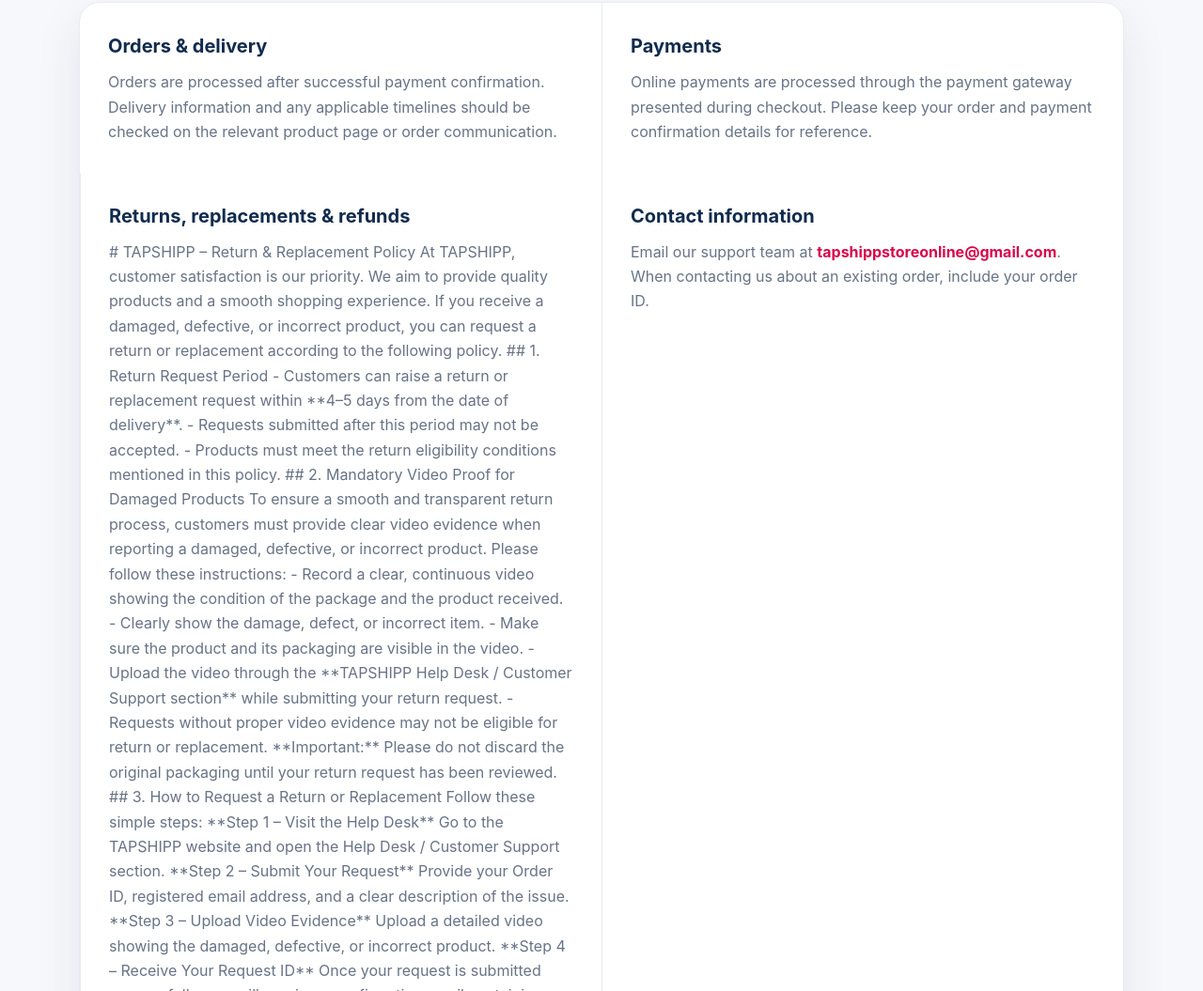
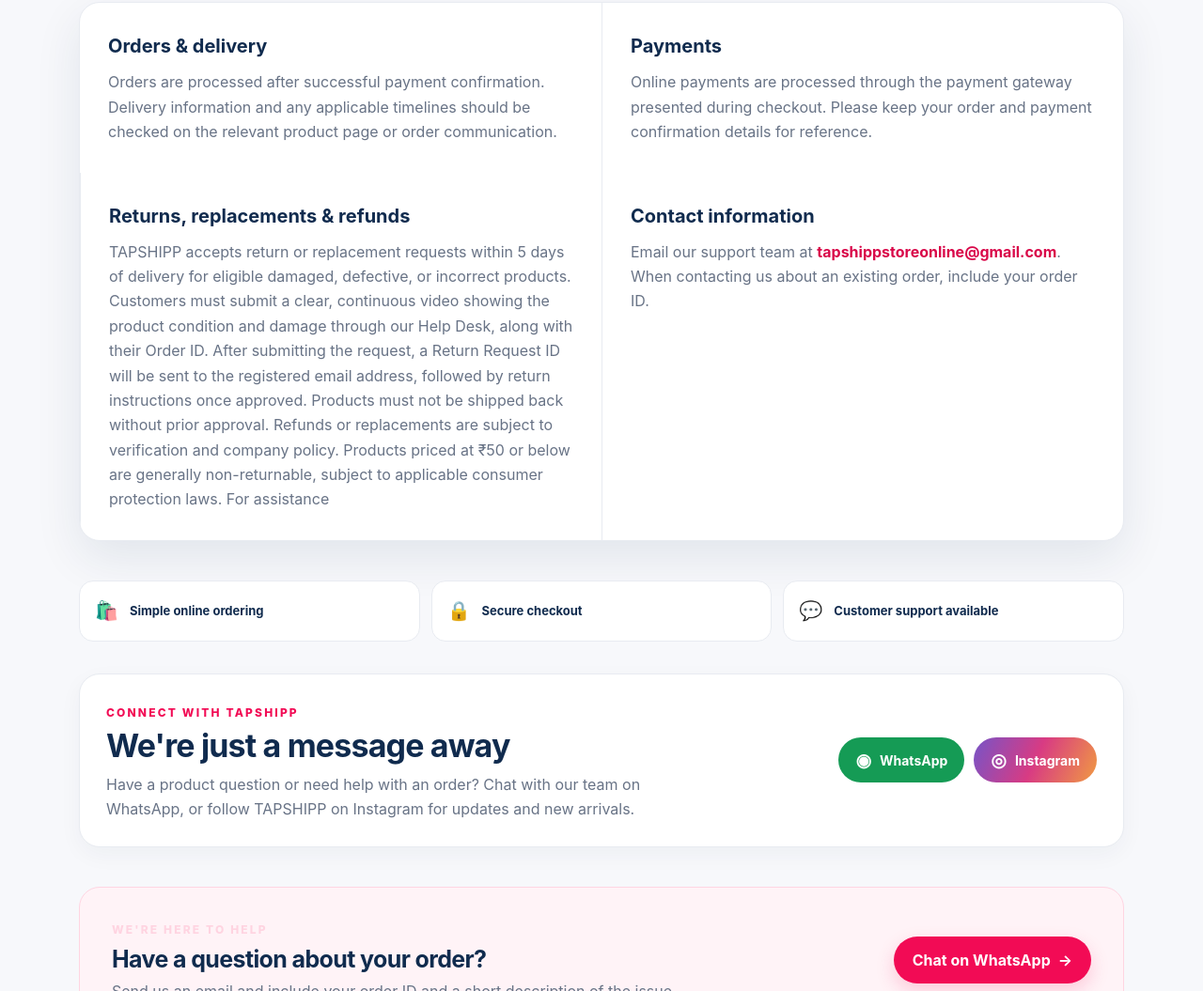
Before and after one commit to tapshippstoreonline-oss/tapshipp, a plain HTML site: page store-information.html in a window 1280 px wide. Shown: the part 1175-2230 px from the top of the page at 94% size. Drawn offline with Linux system fonts and the light colour scheme.

Commit message:
Update store-information.html

```diff
--- a/store-information.html
+++ b/store-information.html
@@ -274,84 +274,7 @@
         </div>
         <div class="info-block">
           <h3>Returns, replacements & refunds</h3>
-          <p># TAPSHIPP – Return & Replacement Policy
-
-At TAPSHIPP, customer satisfaction is our priority. We aim to provide quality products and a smooth shopping experience. If you receive a damaged, defective, or incorrect product, you can request a return or replacement according to the following policy.
-
-## 1. Return Request Period
-- Customers can raise a return or replacement request within **4–5 days from the date of delivery**.
-- Requests submitted after this period may not be accepted.
-- Products must meet the return eligibility conditions mentioned in this policy.
-
-## 2. Mandatory Video Proof for Damaged Products
-To ensure a smooth and transparent return process, customers must provide clear video evidence when reporting a damaged, defective, or incorrect product.
-
-Please follow these instructions:
-- Record a clear, continuous video showing the condition of the package and the product received.
-- Clearly show the damage, defect, or incorrect item.
-- Make sure the product and its packaging are visible in the video.
-- Upload the video through the **TAPSHIPP Help Desk / Customer Support section** while submitting your return request.
-- Requests without proper video evidence may not be eligible for return or replacement.
-
-**Important:** Please do not discard the original packaging until your return request has been reviewed.
-
-## 3. How to Request a Return or Replacement
-
-Follow these simple steps:
-
-**Step 1 – Visit the Help Desk**
-
-Go to the TAPSHIPP website and open the Help Desk / Customer Support section.
-
-**Step 2 – Submit Your Request**
-
-Provide your Order ID, registered email address, and a clear description of the issue.
-
-**Step 3 – Upload Video Evidence**
-
-Upload a detailed video showing the damaged, defective, or incorrect product.
-
-**Step 4 – Receive Your Request ID**
-
-Once your request is submitted successfully, you will receive a confirmation email containing your Return Request ID.
-
-**Step 5 – Wait for Return Instructions**
-
-Our customer support team will review your request. Once approved, you will receive an email with the return instructions and details on how to send the product back.
-
-**Step 6 – Return the Product**
-
-Follow the instructions provided in the approval email. Do not ship the product back before receiving confirmation and return instructions from TAPSHIPP.
-
-## 4. Return Eligibility Conditions
-A product may be eligible for return or replacement if:
-- It arrives damaged or defective.
-- You receive an incorrect product.
-- The return request is submitted within the permitted 4–5-day period.
-- The required video evidence is submitted through the Help Desk.
-- The product meets the applicable return conditions.
-
-## 5. Refund & Replacement
-- All return requests are subject to verification and approval by the TAPSHIPP support team.
-- Once the returned product is received and inspected, the eligible refund or replacement will be processed.
-- Refunds, where approved, will be issued through the applicable payment method or as communicated by our support team.
-- Processing time will depend on the payment provider and return verification process.
-
-## 6. Important Information
-- A Return Request ID is required for tracking your return request.
-- Submitting a request does not automatically guarantee return approval.
-- Products should not be sent back without prior approval.
-- Customers should retain the original packaging and accessories until the return process is completed.
-
-## 7. Contact Customer Support
-
-For return-related questions or assistance, please contact the TAPSHIPP Customer Support team through our website Help Desk.
-
-**Website:** https://www.tapshipp.com/
-
-Thank you for shopping with TAPSHIPP. We appreciate your trust and look forward to serving you better!
-
-**TAPSHIPP – Your Shopping, Our Priority.**</p>
+          <p>TAPSHIPP accepts return or replacement requests within 5 days of delivery for eligible damaged, defective, or incorrect products. Customers must submit a clear, continuous video showing the product condition and damage through our Help Desk, along with their Order ID. After submitting the request, a Return Request ID will be sent to the registered email address, followed by return instructions once approved. Products must not be shipped back without prior approval. Refunds or replacements are subject to verification and company policy. Products priced at ₹50 or below are generally non-returnable, subject to applicable consumer protection laws. For assistance</p>
         </div>
         <div class="info-block">
           <h3>Contact information</h3>
```
